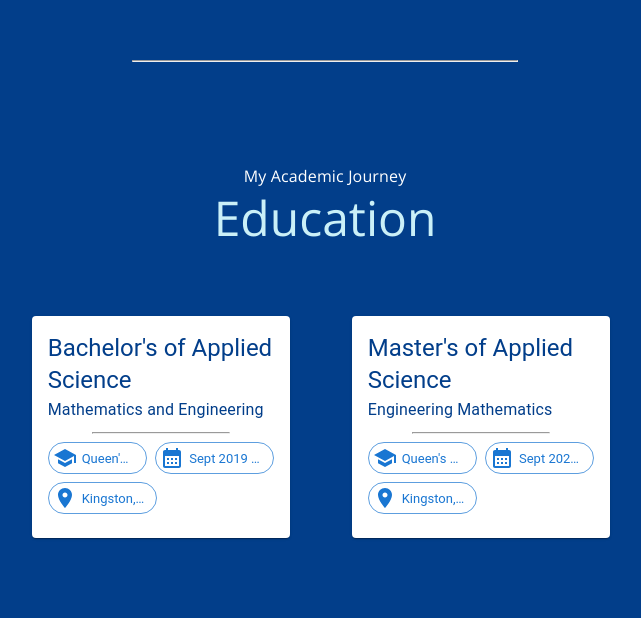
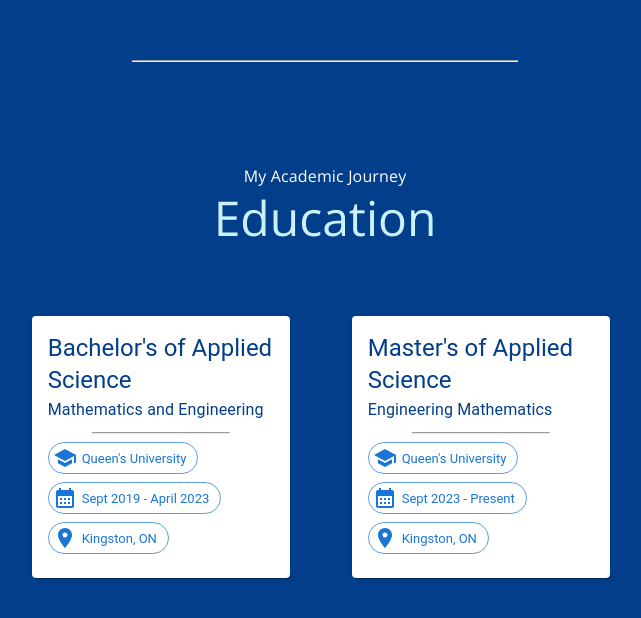
Before and after one commit to timothyliutl/personal_site, a React (Create React App) app: page / in a window 1280 px wide. Shown: the part 3404-4022 px from the top of the page, without its empty margins (315-956 px from the left). Built offline with nearby package versions, Linux system fonts and the light colour scheme.

Commit message:
added resize to chip

```diff
--- a/src/PageElements/Education.tsx
+++ b/src/PageElements/Education.tsx
@@ -18,40 +18,40 @@ const Education = (props: props) => {
             <Typography textAlign={'center'} variant="h3" fontFamily={'Open Sans'} color={'#caf0f8'}>Education</Typography>
             <div style={{ width: '50%', marginLeft: 'auto', marginRight: 'auto', marginTop: '70px' }}>
                 <Grid width={'100%'} container={true} spacing={1} justifyContent={'space-around'}>
-                    <Grid item xs={5}>
+                    <Grid item md={5} sm={8}>
                     <Card sx={{ maxWidth: 445 }}>
                             <CardContent>
                                 <Typography gutterBottom={false} color={'#023e8a'} variant='h5'>Bachelor's of Applied Science</Typography>
                                 <Typography gutterBottom={true} color={'#023e8a'} variant='subtitle1'>Mathematics and Engineering</Typography>
                                 <hr style={{width:'60%'}}></hr>
                                 <Grid container spacing={1} justifyContent={'space-between'}>
-                                    <Grid item xs={5.5}>
+                                    <Grid item xl={5.5} sm={12}>
                                         <Chip icon={<SchoolIcon></SchoolIcon>} color='primary' variant='outlined' label="Queen's University"></Chip>
                                     </Grid>
-                                    <Grid item xs={6.5}>
+                                    <Grid item xl={6.5} sm={12}>
                                         <Chip icon={<CalendarMonthIcon></CalendarMonthIcon>} color='primary' variant='outlined' label="Sept 2019 - April 2023"></Chip>
                                     </Grid>
-                                    <Grid item xs={6}>
+                                    <Grid item xl={6} sm={12}>
                                         <Chip icon={<PlaceIcon></PlaceIcon>} color='primary' variant='outlined' label='Kingston, ON'></Chip>
                                     </Grid>
                                 </Grid>
                             </CardContent>
                         </Card>
                     </Grid>
-                    <Grid item xs={5}>
+                    <Grid item sm={8} md={5}>
                         <Card sx={{ maxWidth: 445 }}>
                             <CardContent>
                                 <Typography gutterBottom={false} color={'#023e8a'} variant='h5'>Master's of Applied Science</Typography>
                                 <Typography gutterBottom={true} color={'#023e8a'} variant='subtitle1'>Engineering Mathematics</Typography>
                                 <hr style={{width:'60%'}}></hr>
                                 <Grid container spacing={1} justifyContent={'space-between'}>
-                                    <Grid item xs={6}>
+                                    <Grid item xl={6} sm={12}>
                                         <Chip icon={<SchoolIcon></SchoolIcon>} color='primary' variant='outlined' label="Queen's University"></Chip>
                                     </Grid>
-                                    <Grid item xs={6}>
+                                    <Grid item xl={6} sm={12}>
                                         <Chip icon={<CalendarMonthIcon></CalendarMonthIcon>} color='primary' variant='outlined' label="Sept 2023 - Present"></Chip>
                                     </Grid>
-                                    <Grid item xs = {6}>
+                                    <Grid item xl={6} sm={12}>
                                         <Chip icon={<PlaceIcon></PlaceIcon>} color='primary' variant='outlined' label='Kingston, ON'></Chip>
                                     </Grid>
                                 </Grid>
```
